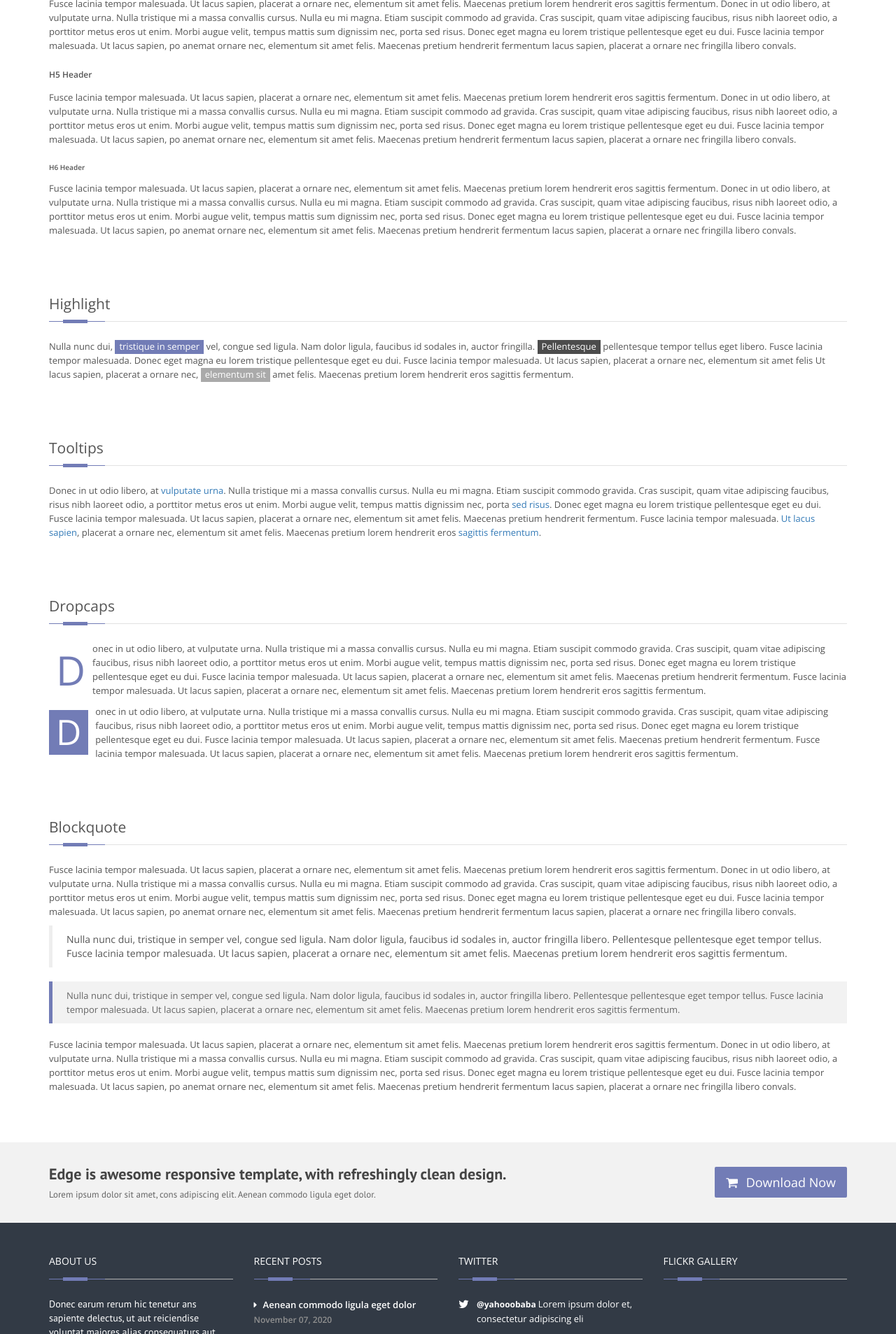
After one commit to RIYA236/Edge, a PHP site: page /typography.php in a window 1280 px wide. The commit adds this page. Shown: the part 880-2787 px from the top of the page at 70% size. Run offline with PHP 8.4, Linux system fonts and the light colour scheme.

Commit message:
changes 23-11

```diff
--- a/Edge/about_us.php
+++ b/Edge/about_us.php
@@ -18,6 +18,7 @@
 
 <?php include "header.php"; ?>
 <?php include "connection.php"; ?>
+<?php include "month.php"; ?>
 
 <!--start wrapper-->
 	<section class="wrapper">
--- a/Edge/contact_us.php
+++ b/Edge/contact_us.php
@@ -18,6 +18,7 @@
 
 <?php include "header.php"; ?>
 <?php include "connection.php"; ?>
+<?php include "month.php"; ?>
 
 <!--start wrapper-->
 	<section class="wrapper">
--- /dev/null
+++ b/typography.php
@@ -0,0 +1,279 @@
+<!DOCTYPE html>
+<!--[if IE 8 ]><html class="ie ie8" class="no-js" lang="en"> <![endif]-->
+<!--[if (gte IE 9)|!(IE)]><!--><html class="no-js" lang="en"> <!--<![endif]-->
+<head>
+	<meta http-equiv="Content-Type" content="text/html; charset=utf-8" />
+    <meta http-equiv="X-UA-Compatible" content="IE=edge">
+	<title>Typography - Edge Responsive Multipurpose Template</title>
+	<meta name="description" content="">
+	<meta name="viewport" content="width=device-width, initial-scale=1, maximum-scale=1" />
+
+    <!-- CSS FILES -->
+    <link rel="stylesheet" href="css/bootstrap.min.css"/>
+    <link rel="stylesheet" href="css/style.css">
+    <link rel="stylesheet" type="text/css" href="css/style.css" media="screen" data-name="skins">
+    <link rel="stylesheet" href="css/layout/wide.css" data-name="layout">
+
+    <link rel="stylesheet" type="text/css" href="css/switcher.css" media="screen" />
+    <!-- HTML5 Shim and Respond.js IE8 support of HTML5 elements and media queries -->
+    <!-- WARNING: Respond.js doesn't work if you view the page via file:// -->
+    <!--[if lt IE 9]>
+    <script src="https://oss.maxcdn.com/html5shiv/3.7.2/html5shiv.min.js"></script>
+    <script src="https://oss.maxcdn.com/respond/1.4.2/respond.min.js"></script>
+    <![endif]-->
+</head>
+<body>
+
+<?php include "header.php"; ?>
+
+	<!--start wrapper-->
+	<section class="wrapper">
+        <section class="page_head">
+            <div class="container">
+                <div class="row">
+                    <div class="col-lg-12 col-md-12 col-sm-12">
+                        <nav id="breadcrumbs">
+                            <ul>
+
+                                <li><a href="index.html">Home</a></li>
+                                <li>Pages</li>
+                            </ul>
+                        </nav>
+
+                        <div class="page_title">
+                            <h2>typography</h2>
+                        </div>
+                    </div>
+                </div>
+            </div>
+        </section>
+
+		<section class="content typography">
+			<div class="container">
+				<div class="row sub_content">
+					<div class="col-xs-12">
+						<div class="dividerHeading">
+							<h4><span>Typography</span></h4>
+
+						</div>
+					</div>
+					<div class="col-xs-12">
+						<h1>H1 Header</h1>
+						<p>Fusce lacinia tempor malesuada. Ut lacus sapien, placerat a ornare nec, elementum sit amet felis. Maecenas pretium lorem hendrerit eros sagittis fermentum. Donec in ut odio libero, at vulputate urna. Nulla tristique mi a massa convallis cursus. Nulla eu mi magna. Etiam suscipit commodo ad gravida. Cras suscipit, quam vitae adipiscing faucibus, risus nibh laoreet odio, a porttitor metus eros ut enim. Morbi augue velit, tempus mattis sum dignissim nec, porta sed risus. Donec eget magna eu lorem tristique pellentesque eget eu dui. Fusce lacinia tempor malesuada. Ut lacus sapien, po anemat ornare nec, elementum sit amet felis. Maecenas pretium hendrerit fermentum lacus sapien, placerat a ornare nec fringilla libero convals.</p>
+					</div>
+
+					<div class="col-xs-12">
+						<h2>H2 Header</h2>
+						<p>Fusce lacinia tempor malesuada. Ut lacus sapien, placerat a ornare nec, elementum sit amet felis. Maecenas pretium lorem hendrerit eros sagittis fermentum. Donec in ut odio libero, at vulputate urna. Nulla tristique mi a massa convallis cursus. Nulla eu mi magna. Etiam suscipit commodo ad gravida. Cras suscipit, quam vitae adipiscing faucibus, risus nibh laoreet odio, a porttitor metus eros ut enim. Morbi augue velit, tempus mattis sum dignissim nec, porta sed risus. Donec eget magna eu lorem tristique pellentesque eget eu dui. Fusce lacinia tempor malesuada. Ut lacus sapien, po anemat ornare nec, elementum sit amet felis. Maecenas pretium hendrerit fermentum lacus sapien, placerat a ornare nec fringilla libero convals.</p>
+					</div>
+
+					<div class="col-xs-12">
+						<h3>H3 Header</h3>
+						<p>Fusce lacinia tempor malesuada. Ut lacus sapien, placerat a ornare nec, elementum sit amet felis. Maecenas pretium lorem hendrerit eros sagittis fermentum. Donec in ut odio libero, at vulputate urna. Nulla tristique mi a massa convallis cursus. Nulla eu mi magna. Etiam suscipit commodo ad gravida. Cras suscipit, quam vitae adipiscing faucibus, risus nibh laoreet odio, a porttitor metus eros ut enim. Morbi augue velit, tempus mattis sum dignissim nec, porta sed risus. Donec eget magna eu lorem tristique pellentesque eget eu dui. Fusce lacinia tempor malesuada. Ut lacus sapien, po anemat ornare nec, elementum sit amet felis. Maecenas pretium hendrerit fermentum lacus sapien, placerat a ornare nec fringilla libero convals.</p>
+					</div>
+
+					<div class="col-xs-12">
+						<h4><span>H4 Header</span></h4>
+						<p>Fusce lacinia tempor malesuada. Ut lacus sapien, placerat a ornare nec, elementum sit amet felis. Maecenas pretium lorem hendrerit eros sagittis fermentum. Donec in ut odio libero, at vulputate urna. Nulla tristique mi a massa convallis cursus. Nulla eu mi magna. Etiam suscipit commodo ad gravida. Cras suscipit, quam vitae adipiscing faucibus, risus nibh laoreet odio, a porttitor metus eros ut enim. Morbi augue velit, tempus mattis sum dignissim nec, porta sed risus. Donec eget magna eu lorem tristique pellentesque eget eu dui. Fusce lacinia tempor malesuada. Ut lacus sapien, po anemat ornare nec, elementum sit amet felis. Maecenas pretium hendrerit fermentum lacus sapien, placerat a ornare nec fringilla libero convals.</p>
+					</div>
+
+					<div class="col-xs-12">
+						<h5>H5 Header</h5>
+						<p>Fusce lacinia tempor malesuada. Ut lacus sapien, placerat a ornare nec, elementum sit amet felis. Maecenas pretium lorem hendrerit eros sagittis fermentum. Donec in ut odio libero, at vulputate urna. Nulla tristique mi a massa convallis cursus. Nulla eu mi magna. Etiam suscipit commodo ad gravida. Cras suscipit, quam vitae adipiscing faucibus, risus nibh laoreet odio, a porttitor metus eros ut enim. Morbi augue velit, tempus mattis sum dignissim nec, porta sed risus. Donec eget magna eu lorem tristique pellentesque eget eu dui. Fusce lacinia tempor malesuada. Ut lacus sapien, po anemat ornare nec, elementum sit amet felis. Maecenas pretium hendrerit fermentum lacus sapien, placerat a ornare nec fringilla libero convals.</p>
+					</div>
+
+					<div class="col-xs-12">
+						<h6>H6 Header</h6>
+						<p>Fusce lacinia tempor malesuada. Ut lacus sapien, placerat a ornare nec, elementum sit amet felis. Maecenas pretium lorem hendrerit eros sagittis fermentum. Donec in ut odio libero, at vulputate urna. Nulla tristique mi a massa convallis cursus. Nulla eu mi magna. Etiam suscipit commodo ad gravida. Cras suscipit, quam vitae adipiscing faucibus, risus nibh laoreet odio, a porttitor metus eros ut enim. Morbi augue velit, tempus mattis sum dignissim nec, porta sed risus. Donec eget magna eu lorem tristique pellentesque eget eu dui. Fusce lacinia tempor malesuada. Ut lacus sapien, po anemat ornare nec, elementum sit amet felis. Maecenas pretium hendrerit fermentum lacus sapien, placerat a ornare nec fringilla libero convals.</p>
+					</div>
+				</div>
+
+				<div class="row sub_content">
+					<div class="col-xs-12">
+						<div class="dividerHeading">
+							<h4><span>Highlight</span></h4>
+
+						</div>
+						<p>Nulla nunc dui, <span class="highlight default">tristique in semper</span> vel, congue sed ligula. Nam dolor ligula, faucibus id sodales in, auctor fringilla. <span class="highlight gray">Pellentesque</span> pellentesque tempor tellus eget libero. Fusce lacinia tempor malesuada. Donec eget magna eu lorem tristique pellentesque eget eu dui. Fusce lacinia tempor malesuada. Ut lacus sapien, placerat a ornare nec, elementum sit amet felis Ut lacus sapien, placerat a ornare nec, <span class="highlight light">elementum sit</span> amet felis. Maecenas pretium lorem hendrerit eros sagittis fermentum.</p>
+					</div>
+				</div>
+
+				<div class="row sub_content">
+					<div class="col-xs-12">
+						<div class="dividerHeading">
+							<h4><span>Tooltips</span></h4>
+
+						</div>
+					</div>
+					<div class="col-xs-12">
+						<p>Donec in ut odio libero, at <a data-placement="top" data-toggle="tooltip" href="#" data-original-title="tooltip top position">vulputate urna</a>. Nulla tristique mi a massa convallis cursus. Nulla eu mi magna. Etiam suscipit commodo gravida. Cras suscipit, quam vitae adipiscing faucibus, risus nibh laoreet odio, a porttitor metus eros ut enim. Morbi augue velit, tempus mattis dignissim nec, porta <a data-placement="left" data-toggle="tooltip" href="#" data-original-title="left position">sed risus</a>. Donec eget magna eu lorem tristique pellentesque eget eu dui. Fusce lacinia tempor malesuada. Ut lacus sapien, placerat a ornare nec, elementum sit amet felis. Maecenas pretium hendrerit fermentum. Fusce lacinia tempor malesuada. <a data-placement="bottom" data-toggle="tooltip" href="#" data-original-title="tooltip bottom position">Ut lacus sapien</a>, placerat a ornare nec, elementum sit amet felis. Maecenas pretium lorem hendrerit eros <a data-placement="right" data-toggle="tooltip" href="#" data-original-title="tooltip right position">sagittis fermentum</a>.</p>
+					</div>
+				</div>
+
+				<div class="row sub_content">
+					<div class="col-xs-12">
+						<div class="dividerHeading">
+							<h4><span>Dropcaps</span></h4>
+
+						</div>
+					</div>
+					<div class="col-xs-12">
+						<p><span class="dropcap default">D</span>onec in ut odio libero, at vulputate urna. Nulla tristique mi a massa convallis cursus. Nulla eu mi magna. Etiam suscipit commodo gravida. Cras suscipit, quam vitae adipiscing faucibus, risus nibh laoreet odio, a porttitor metus eros ut enim. Morbi augue velit, tempus mattis dignissim nec, porta sed risus. Donec eget magna eu lorem tristique pellentesque eget eu dui. Fusce lacinia tempor malesuada. Ut lacus sapien, placerat a ornare nec, elementum sit amet felis. Maecenas pretium hendrerit fermentum. Fusce lacinia tempor malesuada. Ut lacus sapien, placerat a ornare nec, elementum sit amet felis. Maecenas pretium lorem hendrerit eros sagittis fermentum.</p>
+
+						<p><span class="dropcap_block default">D</span>onec in ut odio libero, at vulputate urna. Nulla tristique mi a massa convallis cursus. Nulla eu mi magna. Etiam suscipit commodo gravida. Cras suscipit, quam vitae adipiscing faucibus, risus nibh laoreet odio, a porttitor metus eros ut enim. Morbi augue velit, tempus mattis dignissim nec, porta sed risus. Donec eget magna eu lorem tristique pellentesque eget eu dui. Fusce lacinia tempor malesuada. Ut lacus sapien, placerat a ornare nec, elementum sit amet felis. Maecenas pretium hendrerit fermentum. Fusce lacinia tempor malesuada. Ut lacus sapien, placerat a ornare nec, elementum sit amet felis. Maecenas pretium lorem hendrerit eros sagittis fermentum.</p>
+					</div>
+				</div>
+
+				<div class="row sub_content">
+					<div class="col-xs-12">
+						<div class="dividerHeading">
+							<h4><span>Blockquote</span></h4>
+
+						</div>
+					</div>
+					<div class="col-xs-12">
+						<p>Fusce lacinia tempor malesuada. Ut lacus sapien, placerat a ornare nec, elementum sit amet felis. Maecenas pretium lorem hendrerit eros sagittis fermentum. Donec in ut odio libero, at vulputate urna. Nulla tristique mi a massa convallis cursus. Nulla eu mi magna. Etiam suscipit commodo ad gravida. Cras suscipit, quam vitae adipiscing faucibus, risus nibh laoreet odio, a porttitor metus eros ut enim. Morbi augue velit, tempus mattis sum dignissim nec, porta sed risus. Donec eget magna eu lorem tristique pellentesque eget eu dui. Fusce lacinia tempor malesuada. Ut lacus sapien, po anemat ornare nec, elementum sit amet felis. Maecenas pretium hendrerit fermentum lacus sapien, placerat a ornare nec fringilla libero convals.</p>
+							<blockquote>Nulla nunc dui, tristique in semper vel, congue sed ligula. Nam dolor ligula, faucibus id sodales in, auctor fringilla libero. Pellentesque pellentesque eget tempor tellus. Fusce lacinia tempor malesuada. Ut lacus sapien, placerat a ornare nec, elementum sit amet felis. Maecenas pretium lorem hendrerit eros sagittis fermentum.</blockquote>
+
+							<blockquote class="default">Nulla nunc dui, tristique in semper vel, congue sed ligula. Nam dolor ligula, faucibus id sodales in, auctor fringilla libero. Pellentesque pellentesque eget tempor tellus. Fusce lacinia tempor malesuada. Ut lacus sapien, placerat a ornare nec, elementum sit amet felis. Maecenas pretium lorem hendrerit eros sagittis fermentum.</blockquote>
+						<p>Fusce lacinia tempor malesuada. Ut lacus sapien, placerat a ornare nec, elementum sit amet felis. Maecenas pretium lorem hendrerit eros sagittis fermentum. Donec in ut odio libero, at vulputate urna. Nulla tristique mi a massa convallis cursus. Nulla eu mi magna. Etiam suscipit commodo ad gravida. Cras suscipit, quam vitae adipiscing faucibus, risus nibh laoreet odio, a porttitor metus eros ut enim. Morbi augue velit, tempus mattis sum dignissim nec, porta sed risus. Donec eget magna eu lorem tristique pellentesque eget eu dui. Fusce lacinia tempor malesuada. Ut lacus sapien, po anemat ornare nec, elementum sit amet felis. Maecenas pretium hendrerit fermentum lacus sapien, placerat a ornare nec fringilla libero convals.</p>
+					</div>
+				</div>
+			</div>
+		</section>
+        <section class="promo_box">
+            <div class="container">
+                <div class="row">
+                    <div class="col-sm-9">
+                        <div class="promo_content">
+                            <h3>Edge is awesome responsive template, with refreshingly clean design.</h3>
+                            <p>Lorem ipsum dolor sit amet, cons adipiscing elit. Aenean commodo ligula eget dolor. </p>
+                        </div>
+                    </div>
+                    <div class="col-sm-3">
+                        <div class="pb_action">
+                            <a class="btn btn-lg btn-default" href="#fakelink">
+                                <i class="fa fa-shopping-cart"></i>
+                                Download Now
+                            </a>
+                        </div>
+                    </div>
+                </div>
+            </div>
+        </section>
+	</section>	<!--end wrapper-->
+
+	<!--start footer-->
+    <footer class="footer">
+        <div class="container">
+            <div class="row">
+                <div class="col-sm-6 col-md-3 col-lg-3">
+                    <div class="widget_title">
+                        <h4><span>About Us</span></h4>
+                    </div>
+                    <div class="widget_content">
+                        <p>Donec earum rerum hic tenetur ans sapiente delectus, ut aut reiciendise voluptat maiores alias consequaturs aut perferendis doloribus asperiores.</p>
+                        <ul class="contact-details-alt">
+                            <li><i class="fa fa-map-marker"></i> <p><strong>Address</strong>: #2021 Lorem Ipsum</p></li>
+                            <li><i class="fa fa-user"></i> <p><strong>Phone</strong>:(+91) 9000-12345</p></li>
+                            <li><i class="fa fa-envelope"></i> <p><strong>Email</strong>: <a href="#">mail@example.com</a></p></li>
+                        </ul>
+                    </div>
+                </div>
+                <div class="col-sm-6 col-md-3 col-lg-3">
+                    <div class="widget_title">
+                        <h4><span>Recent Posts</span></h4>
+                    </div>
+                    <div class="widget_content">
+                        <ul class="links">
+                        <li> <a href="#">Aenean commodo ligula eget dolor<span>November 07, 2020</span></a></li>
+                        <li> <a href="#">Temporibus autem quibusdam <span>November 05, 2020</span></a></li>
+                        <li> <a href="#">Debitis aut rerum saepe <span>November 03, 2020</span></a></li>
+                        <li> <a href="#">Et voluptates repudiandae <span>November 02, 2020</span></a></li>
+                    </ul>
+                    </div>
+                </div>
+                <div class="col-sm-6 col-md-3 col-lg-3">
+                    <div class="widget_title">
+                        <h4><span>Twitter</span></h4>
+
+                    </div>
+                    <div class="widget_content">
+                        <ul class="tweet_list">
+                            <li class="tweet_content item">
+                            <p class="tweet_link"><a href="#">@yahooobaba </a> Lorem ipsum dolor et, consectetur adipiscing eli</p>
+                            <span class="time">29 September 2020</span>
+                        </li>
+                            <li class="tweet_content item">
+                            <p class="tweet_link"><a href="#">@yahooobaba </a> Lorem ipsum dolor et, consectetur adipiscing eli</p>
+                            <span class="time">29 September 2020</span>
+                        </li>
+                            <li class="tweet_content item">
+                            <p class="tweet_link"><a href="#">@yahooobaba </a> Lorem ipsum dolor et, consectetur adipiscing eli</p>
+                            <span class="time">29 September 2020</span>
+                        </li>
+                        </ul>
+                    </div>
+                    <div class="widget_content">
+                        <div class="tweet_go"></div>
+                    </div>
+                </div>
+                <div class="col-sm-6 col-md-3 col-lg-3">
+                    <div class="widget_title">
+                        <h4><span>Flickr Gallery</span></h4>
+                    </div>
+                    <div class="widget_content">
+                        <div class="flickr">
+                            <ul id="flickrFeed" class="flickr-feed"></ul>
+                        </div>
+                    </div>
+                </div>
+            </div>
+        </div>
+    </footer>
+	<!--end footer-->
+
+	<section class="footer_bottom">
+		<div class="container">
+			<div class="row">
+            <div class="col-sm-6">
+                <p class="copyright">&copy; Copyright 2020 Edge | Powered by  <a href="https://www.yahoobaba.net/">Yahoo Baba</a></p>
+            </div>
+
+            <div class="col-sm-6 ">
+                <div class="footer_social">
+                    <ul class="footbot_social">
+                        <li><a class="fb" href="#." data-placement="top" data-toggle="tooltip" title="Facebook"><i class="fa fa-facebook"></i></a></li>
+                        <li><a class="twtr" href="#." data-placement="top" data-toggle="tooltip" title="Twitter"><i class="fa fa-twitter"></i></a></li>
+                        <li><a class="dribbble" href="#." data-placement="top" data-toggle="tooltip" title="Dribbble"><i class="fa fa-dribbble"></i></a></li>
+                        <li><a class="skype" href="#." data-placement="top" data-toggle="tooltip" title="Skype"><i class="fa fa-skype"></i></a></li>
+                        <li><a class="rss" href="#." data-placement="top" data-toggle="tooltip" title="RSS"><i class="fa fa-rss"></i></a></li>
+                    </ul>
+                </div>
+            </div>
+        </div>
+		</div>
+	</section>
+
+    <script type="text/javascript" src="js/jquery-1.10.2.min.js"></script>
+    <script src="js/bootstrap.min.js"></script>
+    <script src="js/jquery.easing.1.3.js"></script>
+    <script src="js/retina-1.1.0.min.js"></script>
+    <script type="text/javascript" src="js/jquery.cookie.js"></script> <!-- jQuery cookie -->
+    <script type="text/javascript" src="js/styleswitch.js"></script> <!-- Style Colors Switcher -->
+    <script type="text/javascript" src="js/jquery.smartmenus.min.js"></script>
+    <script type="text/javascript" src="js/jquery.smartmenus.bootstrap.min.js"></script>
+    <script type="text/javascript" src="js/jquery.jcarousel.js"></script>
+    <script type="text/javascript" src="js/jflickrfeed.js"></script>
+    <script type="text/javascript" src="js/jquery.magnific-popup.min.js"></script>
+    <script type="text/javascript" src="js/jquery.isotope.min.js"></script>
+    <script type="text/javascript" src="js/swipe.js"></script>
+    <script type="text/javascript" src="js/jquery-scrolltofixed-min.js"></script>
+
+    <script src="js/main.js"></script>
+
+    <!-- Start Style Switcher -->
+    <div class="switcher"></div>
+    <!-- End Style Switcher -->
+</body>
+</html>
```
Also changed, not shown: Edge/footer.php (line endings or trailing spaces).
